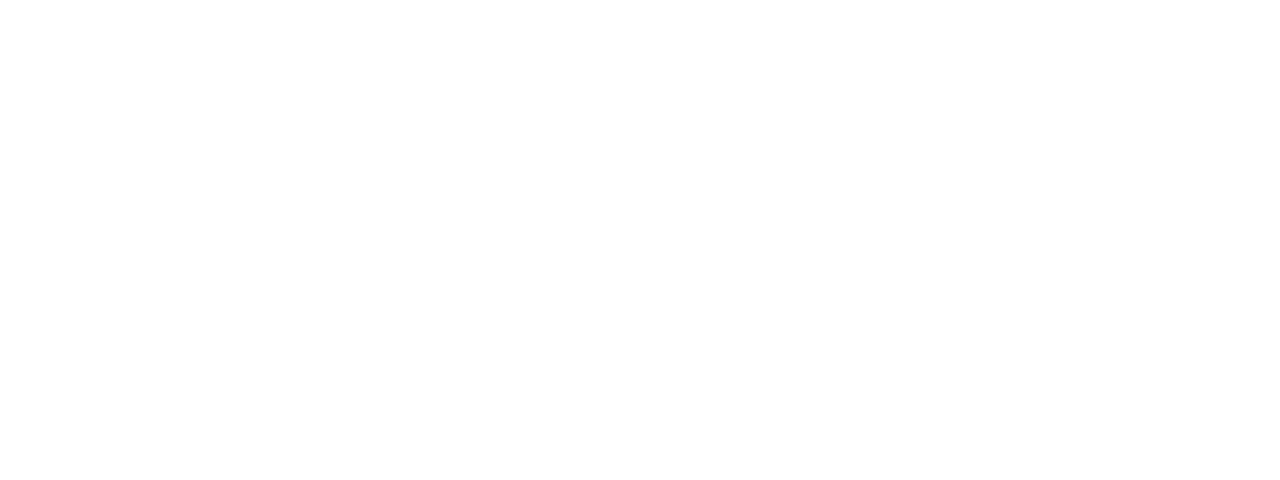
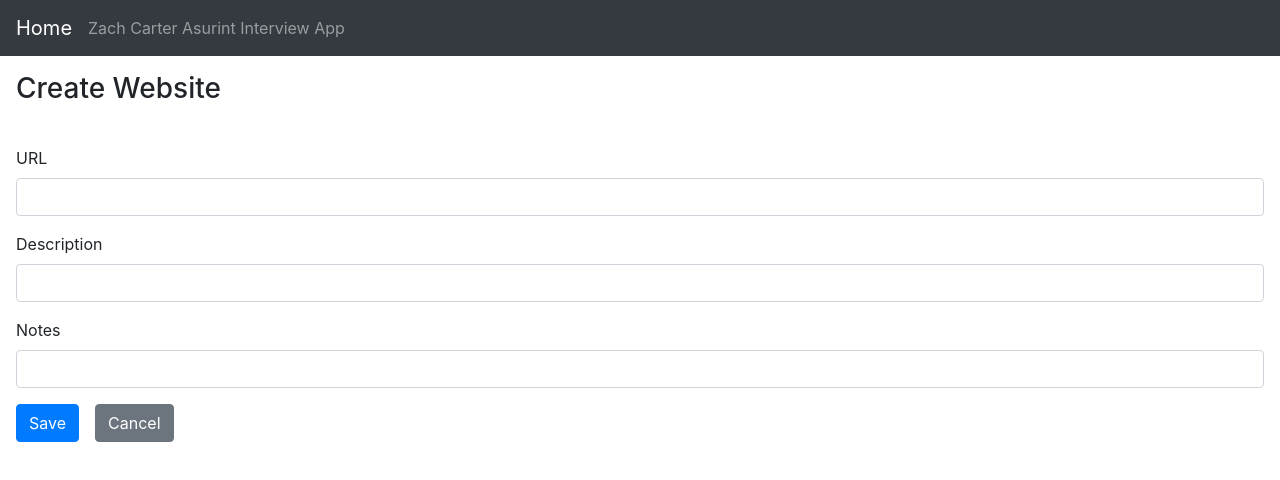
Before and after one commit to zncarter/asurintApp, a React (Create React App) app in the folder client/: page /new-website in a window 1280 px wide. Shown: the top 480 px of the page. Built offline with nearby package versions, Linux system fonts and the light colour scheme.

Commit message:
Completed React UI - Website List, Detail and Create are all functional

```diff
--- a/client/public/index.html
+++ b/client/public/index.html
@@ -24,7 +24,7 @@
       work correctly both with client-side routing and a non-root public URL.
       Learn how to configure a non-root public URL by running `npm run build`.
     -->
-    <title>React App</title>
+    <title>Zach Carter Asurint Interview App</title>
   </head>
   <body>
     <noscript>You need to enable JavaScript to run this app.</noscript>
--- a/client/src/App.js
+++ b/client/src/App.js
@@ -1,9 +1,10 @@
 import React from "react"
 import { BrowserRouter as Router, Redirect, Route, Switch } from 'react-router-dom';
 import './App.css';
+import NavBar from "./NavBar";
 import Websites from './Websites';
-import NavBar from "./NavBar";
 import Website from "./Website";
+import WebsiteEdit from "./WebsiteEdit";
 
 function App() {
   const navbar = <NavBar/>
@@ -20,6 +21,9 @@
         <Route path={`/websites/:slug`}>
           <Website/>
         </Route>
+        <Route path="/new-website" exact>
+          <WebsiteEdit/>
+        </Route>
       </Switch>
     </Router>
   );
--- a/client/src/Website.js
+++ b/client/src/Website.js
@@ -25,7 +25,7 @@
         },
         (error) => {
           setIsLoaded(true);
-          setErrorMessage(`Failed loading Website: {error.message}`);
+          setErrorMessage(`Failed loading Website: ${error.message}`);
           setWebsite();
         }
       );
--- /dev/null
+++ b/client/src/WebsiteEdit.js
@@ -0,0 +1,87 @@
+import React, { useState } from "react"
+import axios from "axios";
+import { Alert, Form, FormGroup, Label, Input, Button } from 'reactstrap';
+import { Link } from 'react-router-dom';
+import Navbar from "./NavBar";
+
+function WebsiteEdit( props ) {
+  const [errorMessage, setErrorMessage] = useState(null);
+  const [successMessage, setSuccessMessage] = useState(null);
+  const [url, setUrl] = useState("");
+  const [description, setDescription] = useState("");
+  const [notes, setNotes] = useState("");
+
+  function createWebsite() {
+    const website = {url: url, description: description, notes: notes};
+    const json = JSON.stringify(website);
+    axios.post("/api/websites", json, {headers: {'content-type': 'application/hal+json'}})
+      .then(
+        result => {
+          setErrorMessage(null);
+          setSuccessMessage(`Created Website with slug: ${result.data.slug}`)
+        },
+        (error) => {
+          var errorMsg = error.message;
+          if (error.response.status === 409) {
+            errorMsg = "A website already exists with this description";
+          }
+          setErrorMessage(`Failed creating Website: ${errorMsg}`);
+        }
+      );
+  }
+
+  function handleSubmit(event) {
+    event.preventDefault();
+    createWebsite();
+  }
+
+  return (
+    <div>
+      <Navbar/>
+      <div className="d-flex flex-row justify-content-between p-3">
+        <h3 className="website-title">Create Website</h3>
+      </div>
+      <div className="p-3">
+      {errorMessage ?
+        <Alert color="error">
+          {errorMessage}
+        </Alert> : null
+      }
+      {successMessage ?
+        <Alert color="success">
+          {successMessage}
+        </Alert> : null
+      }
+      <Form onSubmit={handleSubmit}>
+        <FormGroup>
+          <Label for="url">URL</Label>
+          <Input type="text" name="url" id="url"
+            value={url}
+            onChange={e => setUrl(e.target.value)}
+          />
+        </FormGroup>
+        <FormGroup>
+          <Label for="description">Description</Label>
+          <Input type="text" name="description" id="description"
+            value={description}
+            onChange={e => setDescription(e.target.value)}
+          />
+        </FormGroup>
+        <FormGroup>
+          <Label for="notes">Notes</Label>
+          <Input type="text" name="notes" id="notes"
+            value={notes}
+            onChange={e => setNotes(e.target.value)}
+          />
+        </FormGroup>
+        <FormGroup className="d-flex flex-row">
+          <Button color="primary" type="submit" className="mr-3">Save</Button>
+          <Button color="secondary" tag={Link} to="/websites">Cancel</Button>
+        </FormGroup>
+      </Form>
+      </div>
+    </div>
+  );
+}
+
+export default WebsiteEdit;
--- a/client/src/Websites.js
+++ b/client/src/Websites.js
@@ -18,7 +18,7 @@
         },
         (error) => {
           setIsLoaded(true);
-          setErrorMessage(`Failed loading Websites: {error.message}`);
+          setErrorMessage(`Failed loading Websites: ${error.message}`);
           setWebsites([]);
         }
       );
@@ -67,7 +67,7 @@
                 </thead>
                 <tbody>
               {websites.map( website =>
-                <tr key="{website.id}">
+                <tr key={website.slug}>
                   <td>{website.description}</td>
                   <td>{website.url}</td>
                   <td>{website.slug ? <Button color="secondary" tag={Link} to={'/websites/' + website.slug}>Details</Button> : null}</td>
```
